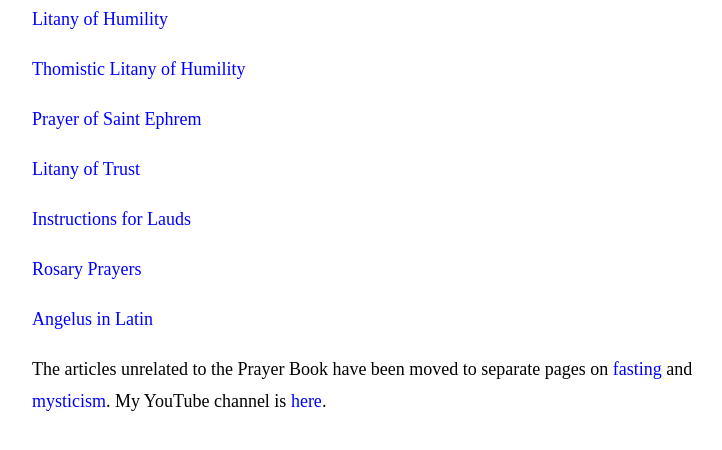
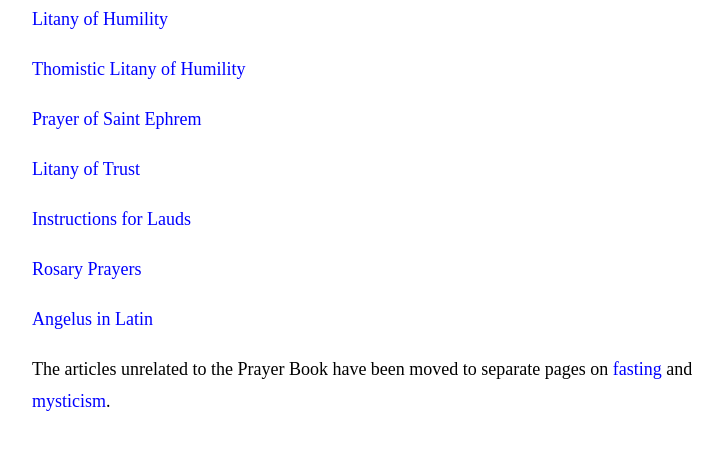
Before and after one commit to fiberbytes/fiberbytes.github.io, a plain HTML site: page index.html in a window 1280 px wide. Shown: the part 92-542 px from the top of the page, without its empty margins (248-970 px from the left). Drawn offline with Linux system fonts and the light colour scheme.

Commit message:
Remove YouTube

```diff
--- a/index.html
+++ b/index.html
@@ -43,7 +43,7 @@
 
 <p><a href="angelus.html">Angelus in Latin</a></p>
 
-<p>The articles unrelated to the Prayer Book have been moved to separate pages on <a href="https://fasting.fiberbytes.workers.dev">fasting</a> and <a href="https://pudi.ca">mysticism</a>. My YouTube channel is <a href="https://www.youtube.com/@qqpudica">here</a>.</p>
+<p>The articles unrelated to the Prayer Book have been moved to separate pages on <a href="https://fasting.fiberbytes.workers.dev">fasting</a> and <a href="https://pudi.ca">mysticism</a>.</p>
 
 </body>
 </html>
```
